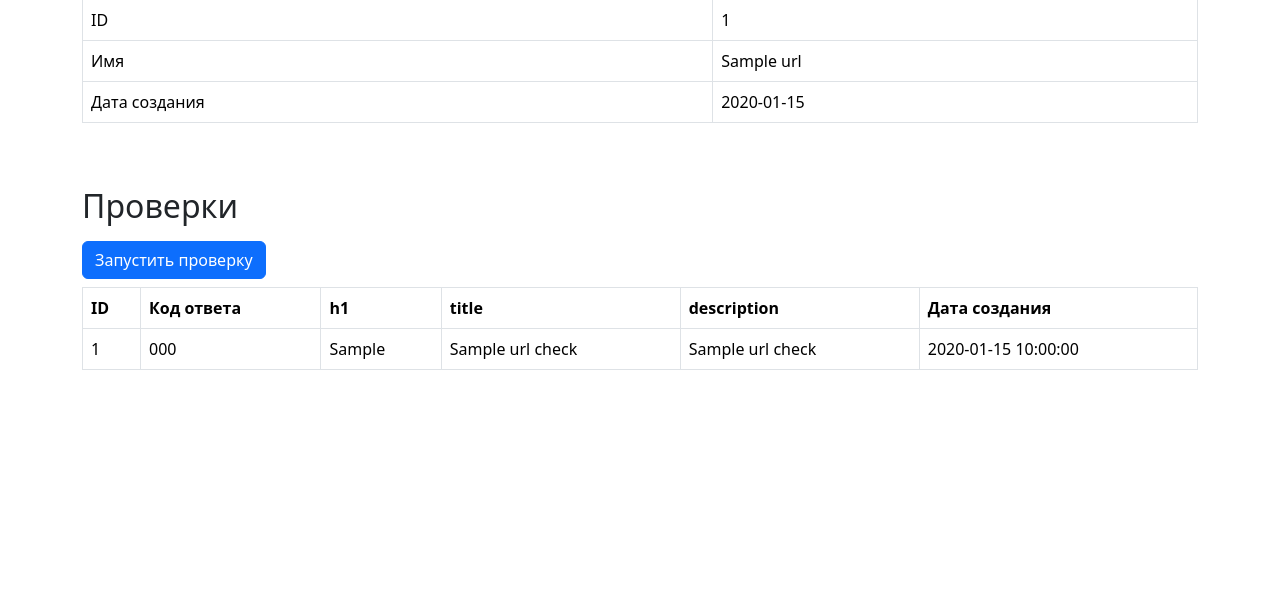
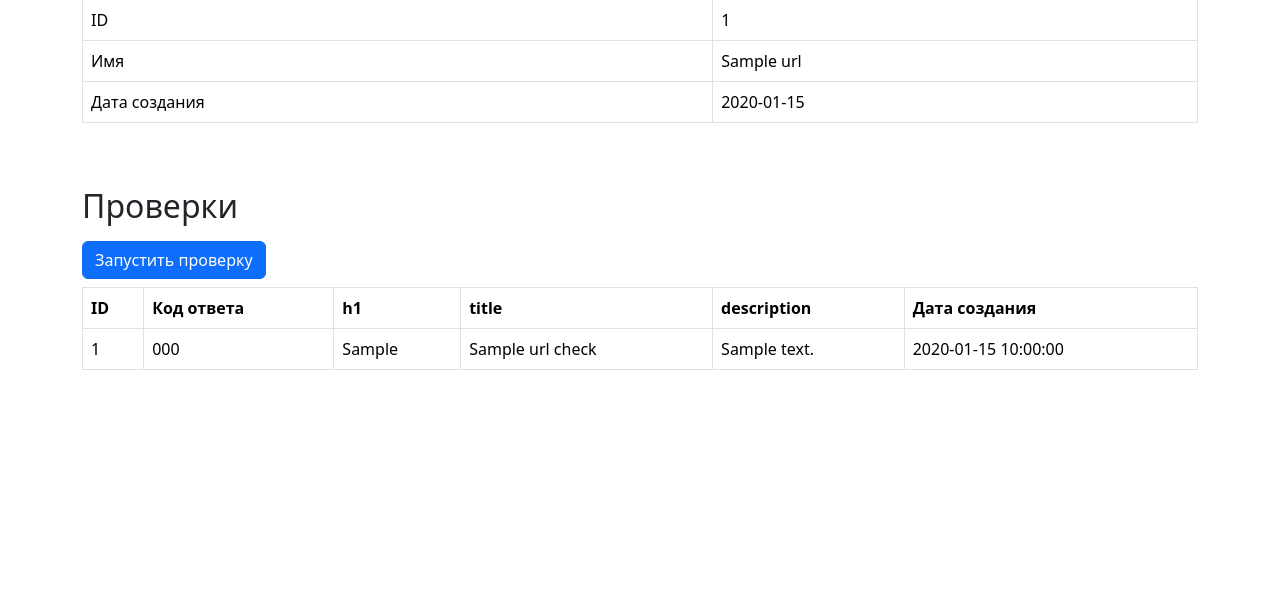
Before and after one commit to alinali87/python-project-83, a Flask app: page /urls/1 in a window 1280 px wide. Shown: the part 129-739 px from the top of the page. Run offline with Flask 3, Linux system fonts and the light colour scheme; a database or web service that is not in the repository returns one stand-in record (values such as "Sample title"); some libraries are stand-ins or nearby versions.

Commit message:
fix description in html template

```diff
--- a/page_analyzer/templates/url.html
+++ b/page_analyzer/templates/url.html
@@ -101,7 +101,7 @@
           <td>{{ check.status_code }}</td>
           <td>{{ check.h1 }}</td>
           <td>{{ check.title }}</td>
-          <td>{{ check.title }}</td>
+          <td>{{ check.description }}</td>
           <td>{{ check.created_date }}</td>
         </tr>
         {% endfor %}
--- a/page_analyzer/utils.py
+++ b/page_analyzer/utils.py
@@ -20,6 +20,7 @@ def parse_response(response: Response) -> dict:
     # Get the description
     description = ""
     meta_tag = soup.find('meta', attrs={'name': 'description', "content": True})
+    print("TAG: ", meta_tag)
     if meta_tag:
         # Get the content attribute
         description = meta_tag.get('content')
```
